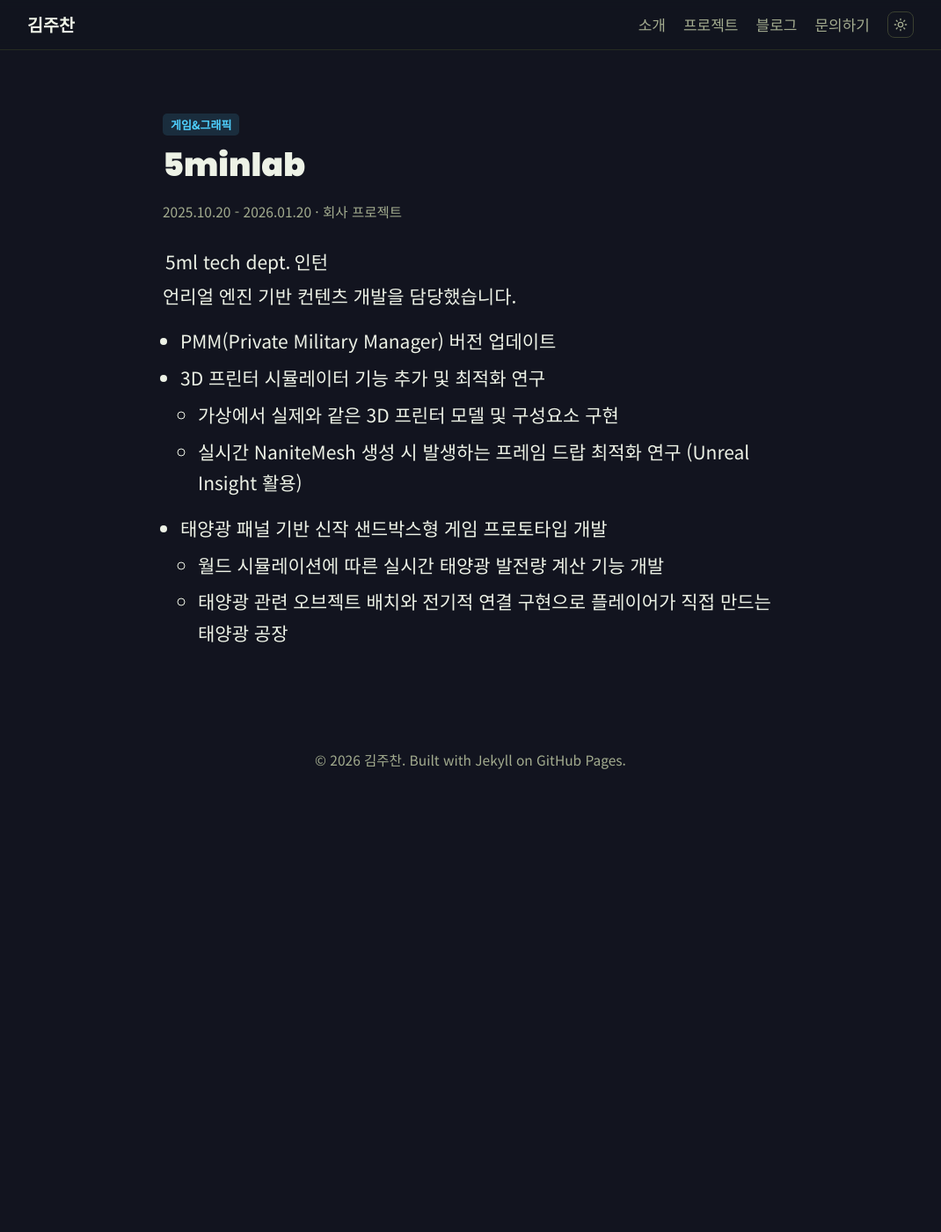
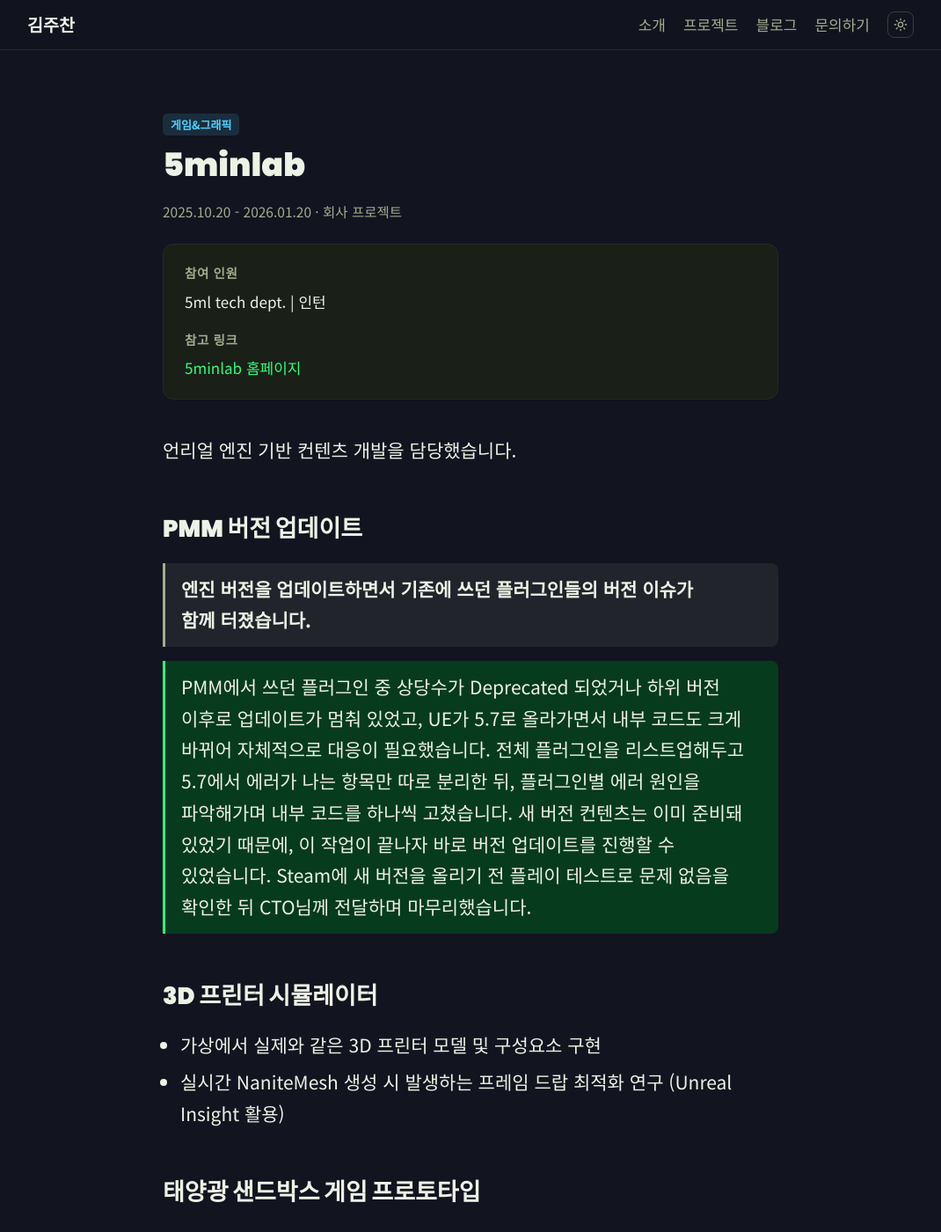
Before and after one commit to skamo3/skamo3.github.io, a Jekyll site: the page built from _projects/5minlab.md, in a window 1280 px wide and 1400 px high. Shown: the whole window at 88% size, without its empty margins (105-1175 px from the left). Built offline with Jekyll 4.4.1, drawn with Linux system fonts in a browser that asks for light colours.

Commit message:
5minlab/DeepbrainAI 콘텐츠를 Notion 원문 기준으로 대폭 보강
Notion 개별 프로젝트 페이지(토글까지 전개해 전체 내용 확인)를 반영해
PMM 플러그인 마이그레이션, 모듈형 캐릭터/Speech Plugin/Pixel Streaming/
키오스크 4개 섹션을 문제-해결 콜아웃으로 재구성. 썸네일 이미지와 키오스크
데모 영상을 본문에 인라인 삽입. 이에 맞춰 .project-detail img/video 스타일 추가.

```diff
--- a/_projects/5minlab.md
+++ b/_projects/5minlab.md
@@ -5,16 +5,29 @@
 period: "2025.10.20 - 2026.01.20"
 order: 1
 summary: "PMM 버전 업데이트, 3D 프린터 시뮬레이터 최적화, 태양광 샌드박스 게임 프로토타입"
+thumbnail: /assets/images/5minlab/thumbnail.png
+team: "5ml tech dept. | 인턴"
+links:
+  - label: "5minlab 홈페이지"
+    url: "https://5minlab.com/ko/"
 ---
-
-5ml tech dept. | 인턴
 
 언리얼 엔진 기반 컨텐츠 개발을 담당했습니다.
 
-- PMM(Private Military Manager) 버전 업데이트
-- 3D 프린터 시뮬레이터 기능 추가 및 최적화 연구
-  - 가상에서 실제와 같은 3D 프린터 모델 및 구성요소 구현
-  - 실시간 NaniteMesh 생성 시 발생하는 프레임 드랍 최적화 연구 (Unreal Insight 활용)
-- 태양광 패널 기반 신작 샌드박스형 게임 프로토타입 개발
-  - 월드 시뮬레이션에 따른 실시간 태양광 발전량 계산 기능 개발
-  - 태양광 관련 오브젝트 배치와 전기적 연결 구현으로 플레이어가 직접 만드는 태양광 공장
+## PMM 버전 업데이트
+
+**엔진 버전을 업데이트하면서 기존에 쓰던 플러그인들의 버전 이슈가 함께 터졌습니다.**
+{: .problem}
+
+PMM에서 쓰던 플러그인 중 상당수가 Deprecated 되었거나 하위 버전 이후로 업데이트가 멈춰 있었고, UE가 5.7로 올라가면서 내부 코드도 크게 바뀌어 자체적으로 대응이 필요했습니다. 전체 플러그인을 리스트업해두고 5.7에서 에러가 나는 항목만 따로 분리한 뒤, 플러그인별 에러 원인을 파악해가며 내부 코드를 하나씩 고쳤습니다. 새 버전 컨텐츠는 이미 준비돼 있었기 때문에, 이 작업이 끝나자 바로 버전 업데이트를 진행할 수 있었습니다. Steam에 새 버전을 올리기 전 플레이 테스트로 문제 없음을 확인한 뒤 CTO님께 전달하며 마무리했습니다.
+{: .solution}
+
+## 3D 프린터 시뮬레이터
+
+- 가상에서 실제와 같은 3D 프린터 모델 및 구성요소 구현
+- 실시간 NaniteMesh 생성 시 발생하는 프레임 드랍 최적화 연구 (Unreal Insight 활용)
+
+## 태양광 샌드박스 게임 프로토타입
+
+- 월드 시뮬레이션에 따른 실시간 태양광 발전량 계산 기능 개발
+- 태양광 관련 오브젝트 배치와 전기적 연결 구현으로 플레이어가 직접 만드는 태양광 공장
--- a/assets/css/style.css
+++ b/assets/css/style.css
@@ -379,6 +379,7 @@
 .project-detail h2 { font-size: 27px; margin: 48px 0 16px; }
 .project-detail h3 { font-size: 21px; margin: 28px 0 12px; }
 .project-detail p { color: var(--text); margin: 0 0 16px; }
+.project-detail img, .project-detail video { max-width: 100%; border-radius: 12px; margin: 0 0 24px; display: block; }
 .project-detail ul, .project-detail ol { color: var(--text); padding-left: 20px; margin: 0 0 16px; }
 .project-detail li { margin-bottom: 6px; }
 .project-detail li ul, .project-detail li ol { margin-top: 6px; }
```
Also changed, not shown: _projects/deepbrain-ai.md (+48 -8 lines).
